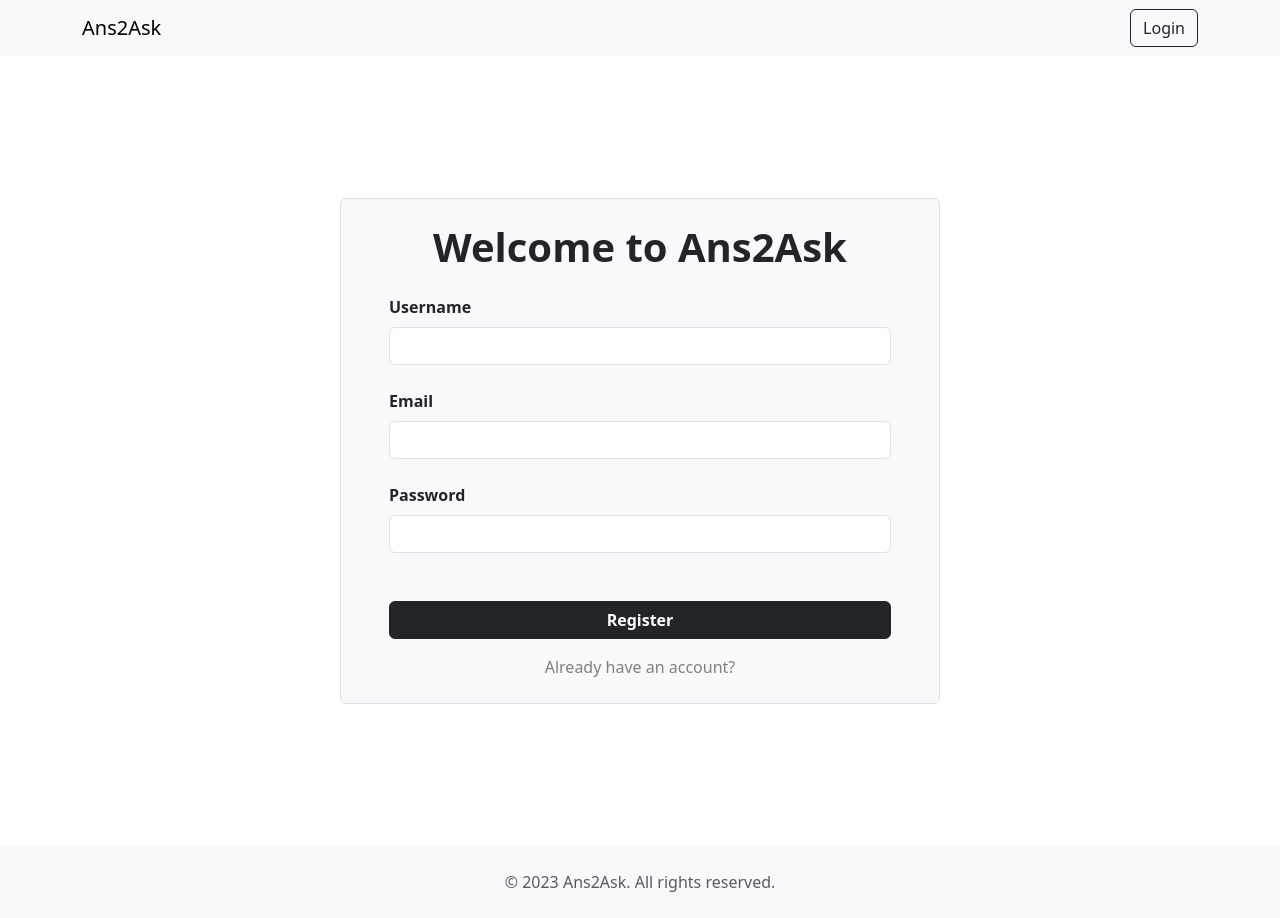
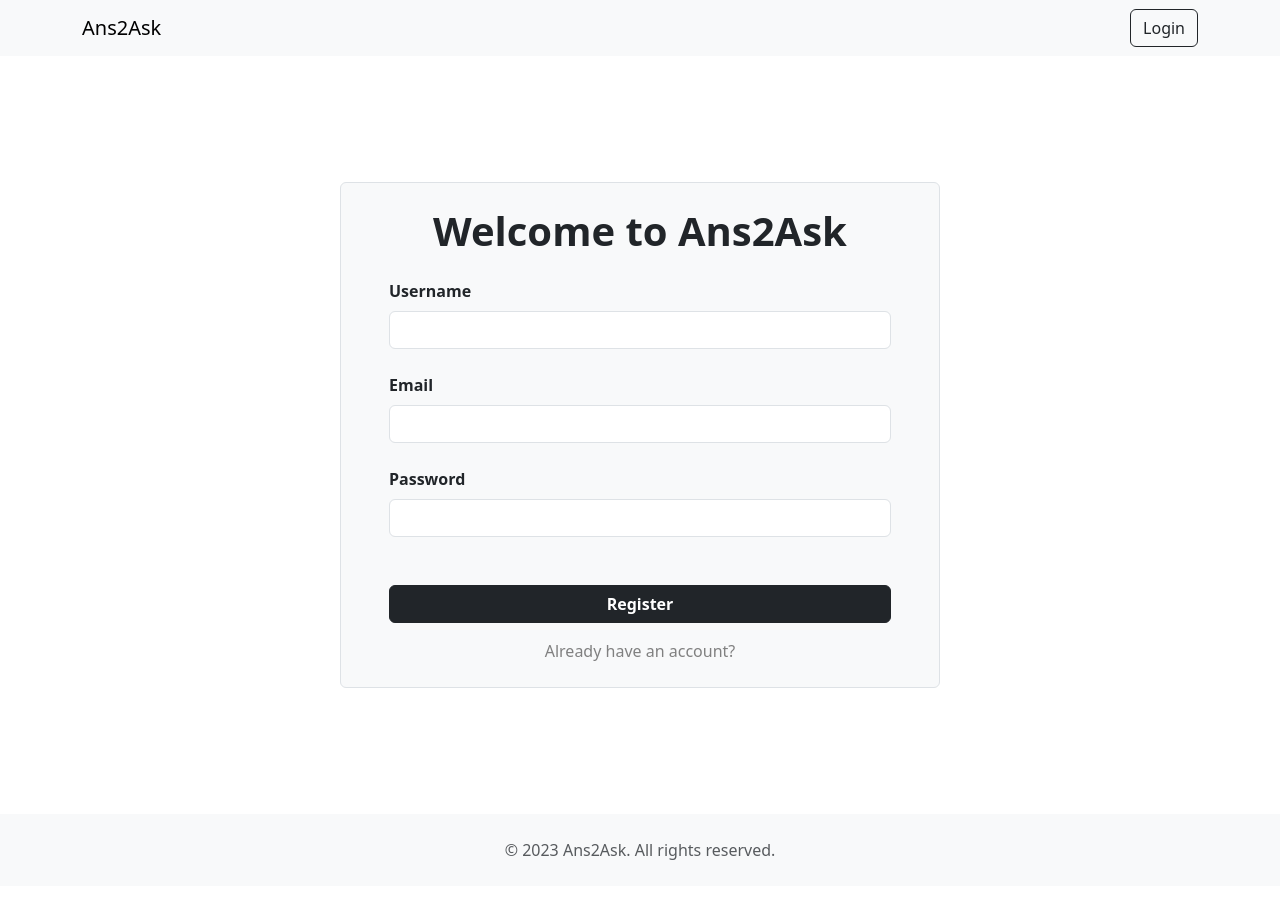
Before and after one commit to maikyh/Ans2Ask, a React (Create React App) app in the folder ans2ask-ui/: page /register in a window 1280 px wide. After the commit the page ends 886 px from the top, so only its background shows below. Built offline with nearby package versions, Linux system fonts and the light colour scheme.

Commit message:
Decreased the margin of the Welcome to Ans2Ask form

```diff
--- a/ans2ask-ui/src/components/Register/Register.css
+++ b/ans2ask-ui/src/components/Register/Register.css
@@ -4,8 +4,8 @@
 }
 
 .custom-margin {
-    margin-top: 142px;
-    margin-bottom: 142px;
+    margin-top: 126px;
+    margin-bottom: 126px;
 }
 
 .custom-link {
```
